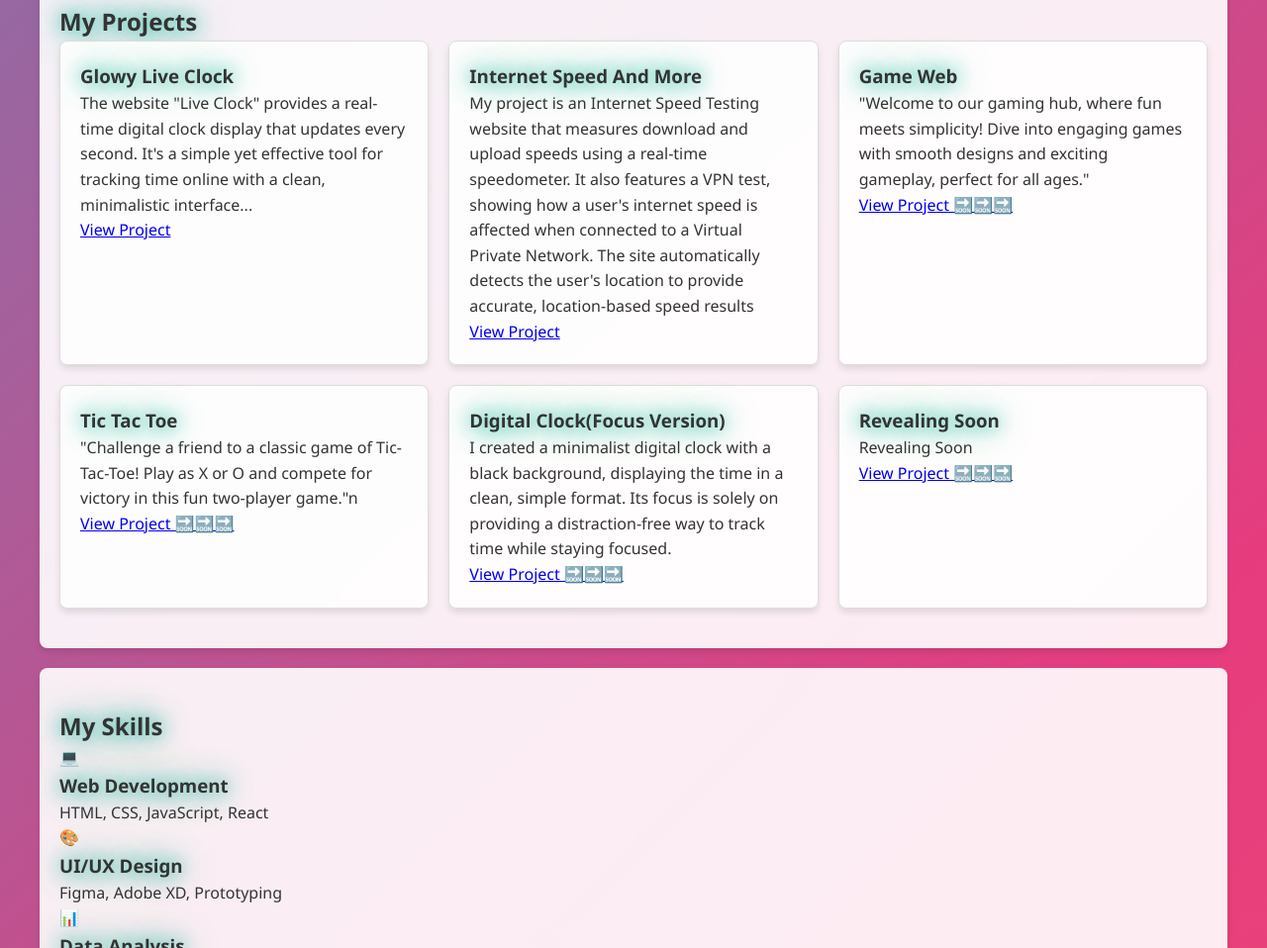
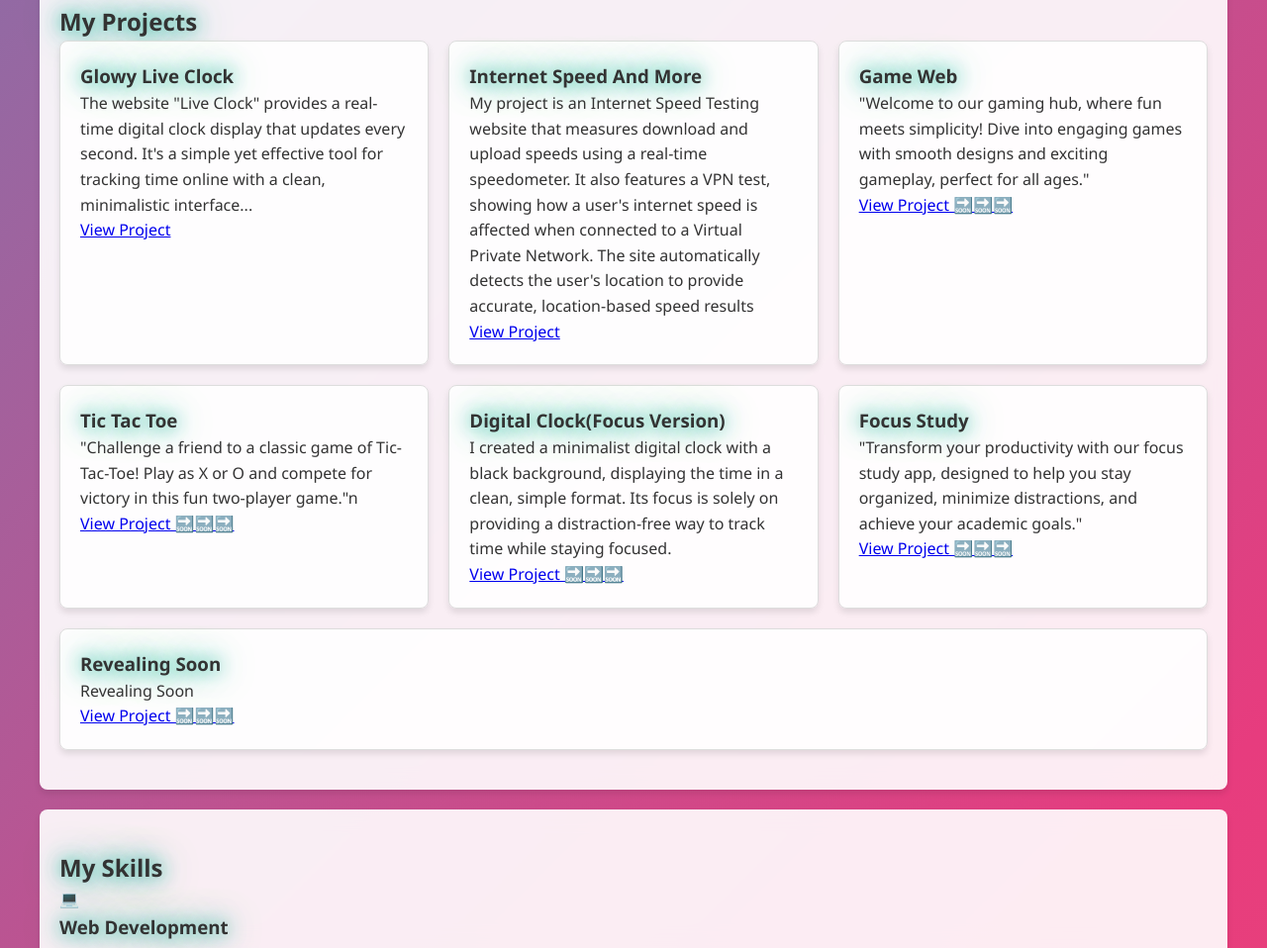
Before and after one commit to xyberglobe/Portfolio, a plain HTML site: page index.html in a window 1280 px wide. Shown: the part 435-1393 px from the top of the page at 99% size. Drawn offline with Linux system fonts and the light colour scheme.

Commit message:
Update index.html

```diff
--- a/index.html
+++ b/index.html
@@ -69,6 +69,11 @@
                 <a href="https://xyberglobe.github.io/digitalclock/">View Project 🔜🔜🔜</a>
             </div>
             <div class="project-card">
+                <h3>Focus Study</h3>
+                <p>"Transform your productivity with our focus study app, designed to help you stay organized, minimize distractions, and achieve your academic goals."</p>
+                <a href="https://xyberglobe.github.io/studyfocus/">View Project 🔜🔜🔜</a>
+            </div>
+            <div class="project-card">
                 <h3>Revealing Soon</h3>
                 <p>Revealing Soon</p>
                 <a href="#">View Project 🔜🔜🔜</a>
```
